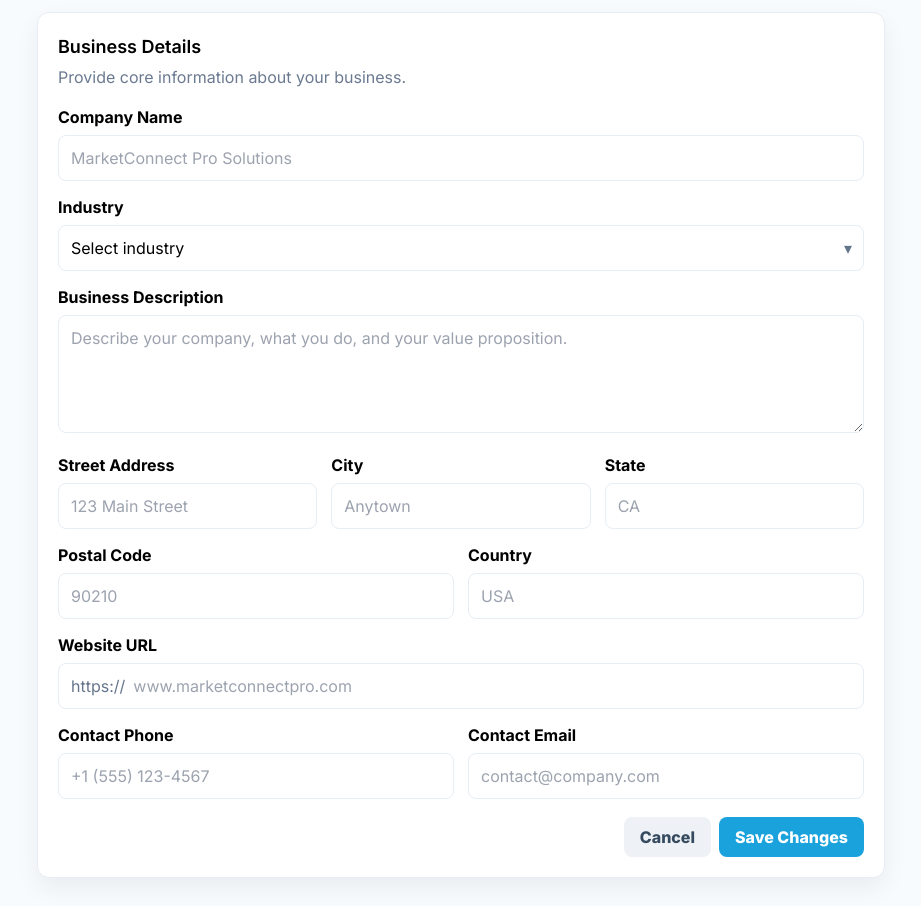
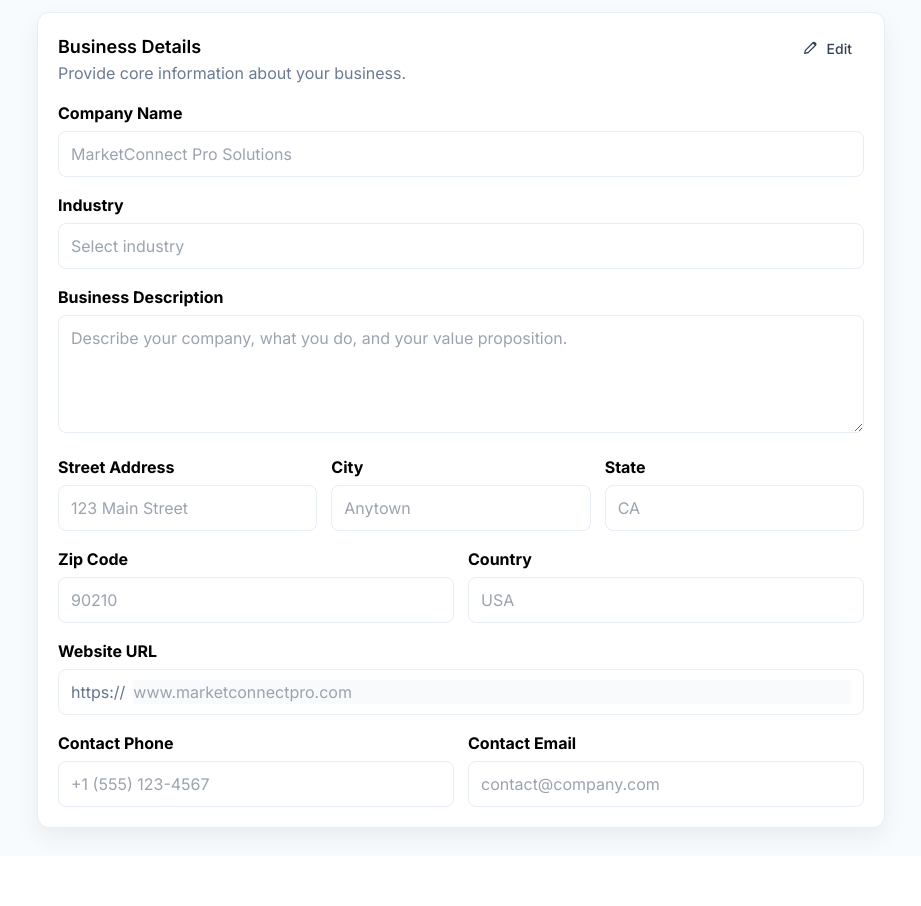
Before and after one commit to siv727/CSIT327-G1-Thryve, a Django app: page /profile/home/ in a window 1280 px wide. Shown: the part 229-1135 px from the top of the page, without its empty margins (311-1232 px from the left). After the commit the page ends 1072 px from the top, so only its background shows below. Run offline with Django 5.2, Linux system fonts and the light colour scheme; the visitor is signed in with stand-in values (Sample User, id 1); data comes from the database, SQL or seed files in the repository; some libraries are stand-ins or nearby versions.

Commit message:
feature(profile): added save and edit fucntion in the profile

```diff
--- a/thryve/profile_app/forms.py
+++ b/thryve/profile_app/forms.py
@@ -3,6 +3,64 @@ from django import forms
 from django.core.exceptions import ValidationError
 import re
 from .models import UserProfile
+from .models import BusinessProfile
+
+class BusinessProfileForm(forms.ModelForm):
+    class Meta:
+        model = BusinessProfile
+        fields = [
+            'company_name', 'industry', 'description',
+            'street_address', 'city', 'state',
+            'zip_code', 'country', 'website_url',
+            'contact_phone', 'contact_email'
+        ]
+        widgets = {
+            'company_name': forms.TextInput(attrs={
+                'class': 'w-full border border-line rounded-lg bg-white px-3 py-2.5 outline-none focus:ring-2 focus:ring-brand-500/30',
+                'placeholder': 'MarketConnect Pro Solutions'
+            }),
+            'industry': forms.TextInput(attrs={
+                'class': 'w-full border border-line rounded-lg bg-white px-3 py-2.5 outline-none focus:ring-2 focus:ring-brand-500/30',
+                'placeholder': 'Select industry'
+            }),
+            'description': forms.Textarea(attrs={
+                'class': 'w-full border border-line rounded-lg bg-white px-3 py-2.5 outline-none resize-y focus:ring-2 focus:ring-brand-500/30',
+                'rows': 4,
+                'placeholder': 'Describe your company, what you do, and your value proposition.'
+            }),
+            'street_address': forms.TextInput(attrs={
+                'class': 'w-full border border-line rounded-lg bg-white px-3 py-2.5 outline-none focus:ring-2 focus:ring-brand-500/30',
+                'placeholder': '123 Main Street'
+            }),
+            'city': forms.TextInput(attrs={
+                'class': 'w-full border border-line rounded-lg bg-white px-3 py-2.5 outline-none focus:ring-2 focus:ring-brand-500/30',
+                'placeholder': 'Anytown'
+            }),
+            'state': forms.TextInput(attrs={
+                'class': 'w-full border border-line rounded-lg bg-white px-3 py-2.5 outline-none focus:ring-2 focus:ring-brand-500/30',
+                'placeholder': 'CA'
+            }),
+            'zip_code': forms.TextInput(attrs={
+                'class': 'w-full border border-line rounded-lg bg-white px-3 py-2.5 outline-none focus:ring-2 focus:ring-brand-500/30',
+                'placeholder': '90210'
+            }),
+            'country': forms.TextInput(attrs={
+                'class': 'w-full border border-line rounded-lg bg-white px-3 py-2.5 outline-none focus:ring-2 focus:ring-brand-500/30',
+                'placeholder': 'USA'
+            }),
+            'website_url': forms.URLInput(attrs={
+                'class': 'w-full outline-none',
+                'placeholder': 'www.marketconnectpro.com'
+            }),
+            'contact_phone': forms.TextInput(attrs={
+                'class': 'w-full border border-line rounded-lg bg-white px-3 py-2.5 outline-none focus:ring-2 focus:ring-brand-500/30',
+                'placeholder': '+1 (555) 123-4567'
+            }),
+            'contact_email': forms.EmailInput(attrs={
+                'class': 'w-full border border-line rounded-lg bg-white px-3 py-2.5 outline-none focus:ring-2 focus:ring-brand-500/30',
+                'placeholder': 'contact@company.com'
+            }),
+        }
 
 def validate_display_name(value):
     """Validate that display name contains at least one letter and allows common characters."""
--- a/thryve/profile_app/templates/profile_app/business_profile.html
+++ b/thryve/profile_app/templates/profile_app/business_profile.html
@@ -181,9 +181,6 @@
   {% endwith %}
 </aside>
 
-
-
-
       <!-- Content -->
       <main class="min-w-0">
         <header class="mb-3">
@@ -201,70 +198,81 @@
         </header>
 
         <!-- Card -->
-        <section class="bg-white border border-line rounded-xl p-5 shadow-card">
-          <h2 class="text-lg font-semibold mb-1">Business Details</h2>
-          <p class="text-[#6b7a90] mb-4">Provide core information about your business.</p>
+        <section class="bg-white border border-line rounded-xl p-5 shadow-card relative">
+  <!-- header row: title left, edit button right -->
+  <div class="flex items-start justify-between mb-2">
+    <div>
+      <h2 class="text-lg font-semibold">Business Details</h2>
+      <p class="text-[#6b7a90]">Provide core information about your business.</p>
+    </div>
 
-          <form class="flex flex-col gap-3.5">
-            <!-- Company -->
+    <!-- Edit / Save button -->
+    <div>
+      <!-- button type="button" so it doesn't submit until in "save" mode -->
+      <button id="editToggle" type="button"
+              class="inline-flex items-center gap-2 px-3 py-1.5 rounded-md hover:bg-slate-100 focus:outline-none focus:ring-2 focus:ring-sky-300"
+              aria-pressed="false" title="Edit business details">
+        <!-- pencil icon (default) -->
+        <svg id="editIcon" xmlns="http://www.w3.org/2000/svg" fill="none" viewBox="0 0 24 24"
+             stroke-width="1.5" stroke="currentColor" class="w-5 h-5 text-slate-700">
+          <path stroke-linecap="round" stroke-linejoin="round"
+                d="M16.862 4.487l2.651 2.651m-9.193 9.192l-3.534.883.883-3.534 9.193-9.192a1.5 1.5 0 012.122 0l.877.877a1.5 1.5 0 010 2.122l-9.192 9.193z" />
+        </svg>
+        <span id="editLabel" class="text-sm font-medium text-slate-700">Edit</span>
+      </button>
+    </div>
+  </div>
+
+  <!-- Form (fields start disabled via JS) -->
+  <form id="businessForm" method="post" class="mt-4 space-y-4">
+    {% csrf_token %}
+
+    <!-- Company Name -->
     <label class="block">
       <span class="block font-bold mb-1.5">Company Name</span>
-              <input type="text" placeholder="MarketConnect Pro Solutions"
-                     class="w-full border border-line rounded-lg bg-white px-3 py-2.5 outline-none focus:ring-2 focus:ring-brand-500/30"/>
+      {{ form.company_name }}
+      {% if form.company_name.errors %}<div class="text-rose-600 text-xs mt-1">{{ form.company_name.errors|join:", " }}</div>{% endif %}
     </label>
 
     <!-- Industry -->
     <label class="block">
       <span class="block font-bold mb-1.5">Industry</span>
-              <div class="relative">
-                <select class="w-full border border-line rounded-lg bg-white px-3 py-2.5 appearance-none outline-none focus:ring-2 focus:ring-brand-500/30">
-                  <option value="">Select industry</option>
-                  <option>Manufacturing</option>
-                  <option>Technology</option>
-                  <option>Logistics</option>
-                  <option>Professional Services</option>
-                </select>
-                <span class="pointer-events-none absolute right-3 top-1/2 -translate-y-1/2 text-slate-500">▾</span>
-              </div>
+      {{ form.industry }}
+      {% if form.industry.errors %}<div class="text-rose-600 text-xs mt-1">{{ form.industry.errors|join:", " }}</div>{% endif %}
     </label>
 
     <!-- Description -->
     <label class="block">
       <span class="block font-bold mb-1.5">Business Description</span>
-              <textarea rows="4" placeholder="Describe your company, what you do, and your value proposition."
-                        class="w-full border border-line rounded-lg bg-white px-3 py-2.5 outline-none resize-y focus:ring-2 focus:ring-brand-500/30"></textarea>
+      {{ form.description }}
+      {% if form.description.errors %}<div class="text-rose-600 text-xs mt-1">{{ form.description.errors|join:", " }}</div>{% endif %}
     </label>
 
-            <!-- Address row -->
+    <!-- Address grid -->
     <div class="grid grid-cols-1 md:grid-cols-3 gap-3.5">
       <label class="block">
         <span class="block font-bold mb-1.5">Street Address</span>
-                <input type="text" placeholder="123 Main Street"
-                       class="w-full border border-line rounded-lg bg-white px-3 py-2.5 outline-none focus:ring-2 focus:ring-brand-500/30"/>
+        {{ form.street_address }}
       </label>
       <label class="block">
         <span class="block font-bold mb-1.5">City</span>
-                <input type="text" placeholder="Anytown"
-                       class="w-full border border-line rounded-lg bg-white px-3 py-2.5 outline-none focus:ring-2 focus:ring-brand-500/30"/>
+        {{ form.city }}
       </label>
       <label class="block">
         <span class="block font-bold mb-1.5">State</span>
-                <input type="text" placeholder="CA"
-                       class="w-full border border-line rounded-lg bg-white px-3 py-2.5 outline-none focus:ring-2 focus:ring-brand-500/30"/>
+        {{ form.state }}
       </label>
     </div>
 
-            <!-- Postal/Country -->
+    <!-- Postal / Country -->
     <div class="grid grid-cols-1 md:grid-cols-2 gap-3.5">
       <label class="block">
-                <span class="block font-bold mb-1.5">Postal Code</span>
-                <input type="text" placeholder="90210"
-                       class="w-full border border-line rounded-lg bg-white px-3 py-2.5 outline-none focus:ring-2 focus:ring-brand-500/30"/>
+        <span class="block font-bold mb-1.5">Zip Code</span>
+        {{ form.zip_code }}
       </label>
       <label class="block">
         <span class="block font-bold mb-1.5">Country</span>
-                <input type="text" placeholder="USA"
-                       class="w-full border border-line rounded-lg bg-white px-3 py-2.5 outline-none focus:ring-2 focus:ring-brand-500/30"/>
+        {{ form.country }}
       </label>
     </div>
 
@@ -273,34 +281,83 @@
       <span class="block font-bold mb-1.5">Website URL</span>
       <div class="flex items-center gap-2 border border-line rounded-lg px-3 py-2.5">
         <span class="text-slate-500 select-none">https://</span>
-                <input type="text" placeholder="www.marketconnectpro.com" class="w-full outline-none"/>
+        {{ form.website_url }}
       </div>
     </label>
+
     <!-- Contact Information -->
     <div class="grid grid-cols-1 md:grid-cols-2 gap-3.5">
       <label class="block">
         <span class="block font-bold mb-1.5">Contact Phone</span>
-    <input type="text" placeholder="+1 (555) 123-4567"
-           class="w-full border border-line rounded-lg bg-white px-3 py-2.5 outline-none focus:ring-2 focus:ring-brand-500/30"/>
+        {{ form.contact_phone }}
       </label>
       <label class="block">
         <span class="block font-bold mb-1.5">Contact Email</span>
-    <input type="email" placeholder="contact@company.com"
-           class="w-full border border-line rounded-lg bg-white px-3 py-2.5 outline-none focus:ring-2 focus:ring-brand-500/30"/>
+        {{ form.contact_email }}
       </label>
     </div>
 
-            <!-- Actions -->
-            <div class="flex justify-end gap-2 pt-1">
-              <button type="button" class="px-4 py-2 rounded-lg font-extrabold bg-[#eef2f6] text-[#354a5e]">
-                Cancel
-              </button>
-              <button type="submit" class="px-4 py-2 rounded-lg font-extrabold bg-[#1aa2dd] text-white hover:brightness-95">
-                Save Changes
-              </button>
+    <!-- Actions: Save/Cancel appear only while editing (JS toggles) -->
+    <div id="actionRow" class="flex justify-end gap-2 pt-1 hidden">
+      <button id="cancelBtn" type="button" class="px-4 py-2 rounded-lg font-extrabold bg-[#eef2f6] text-[#354a5e]">Cancel</button>
+      <button id="saveBtn" type="submit" class="px-4 py-2 rounded-lg font-extrabold bg-[#1aa2dd] text-white hover:brightness-95">Save Changes</button>
     </div>
   </form>
 </section>
+<script>
+  (function () {
+    const editToggle = document.getElementById('editToggle');
+    const editLabel  = document.getElementById('editLabel');
+    const editIcon   = document.getElementById('editIcon');
+    const form       = document.getElementById('businessForm');
+    const actionRow  = document.getElementById('actionRow');
+    const cancelBtn  = document.getElementById('cancelBtn');
+
+    // Helper: enable/disable all inputs
+    function setReadonly(readonly) {
+      const controls = form.querySelectorAll('input, textarea, select');
+      controls.forEach(el => {
+        if (readonly) {
+          el.setAttribute('disabled', 'disabled');
+          el.classList.add('bg-[#f8fafc]');
+        } else {
+          el.removeAttribute('disabled');
+          el.classList.remove('bg-[#f8fafc]');
+        }
+      });
+    }
+
+    // Start readonly
+    setReadonly(true);
+    let editing = false;
+
+    // EDIT button behavior
+    editToggle.addEventListener('click', function () {
+      editing = !editing;
+
+      if (editing) {
+        // enter edit mode
+        editLabel.textContent = 'Editing...';
+        editIcon.classList.add('text-sky-600');
+        setReadonly(false);
+        actionRow.classList.remove('hidden');
+        editToggle.setAttribute('aria-pressed', 'true');
+      } else {
+        // return to readonly
+        editLabel.textContent = 'Edit';
+        editIcon.classList.remove('text-sky-600');
+        setReadonly(true);
+        actionRow.classList.add('hidden');
+        editToggle.setAttribute('aria-pressed', 'false');
+      }
+    });
+
+    // Cancel button reloads page to discard edits
+    cancelBtn.addEventListener('click', function () {
+      window.location.reload();
+    });
+  })();
+</script>
       </main>
     </div>
 
--- a/thryve/profile_app/views.py
+++ b/thryve/profile_app/views.py
@@ -1,12 +1,31 @@
 from django.contrib.auth.decorators import login_required
 from django.shortcuts import render, redirect
+from django.contrib import messages
 from .forms import ProfileCustomizationForm
 from .models import UserProfile
+from .forms import BusinessProfileForm
+from .models import BusinessProfile
 
 @login_required
 def business_profile_view(request):
-    return render(request, 'profile_app/business_profile.html')
+    # ensure a BusinessProfile exists for this user
+    profile, created = BusinessProfile.objects.get_or_create(user=request.user)
 
+    if request.method == "POST":
+        form = BusinessProfileForm(request.POST, instance=profile)
+        if form.is_valid():
+            form.save()
+            messages.success(request, "Business details updated.")
+            return redirect('business_profile')   # or whatever your URL name is
+        else:
+            messages.error(request, "Please fix the errors below.")
+    else:
+        form = BusinessProfileForm(instance=profile)
+
+    return render(request, 'profile_app/business_profile.html', {
+        'form': form,
+        'profile': profile,
+    })
 @login_required
 def profile_customization_view(request):
     profile, created = UserProfile.objects.get_or_create(user=request.user)
```
Also changed, not shown: thryve/profile_app/models.py (+20 -0 lines), thryve/profile_app/migrations/0002_businessprofile.py (added), thryve/profile_app/migrations/0003_rename_postal_code_businessprofile_zip_code.py (added). Lines whose indentation alone changed are shown as unchanged.
